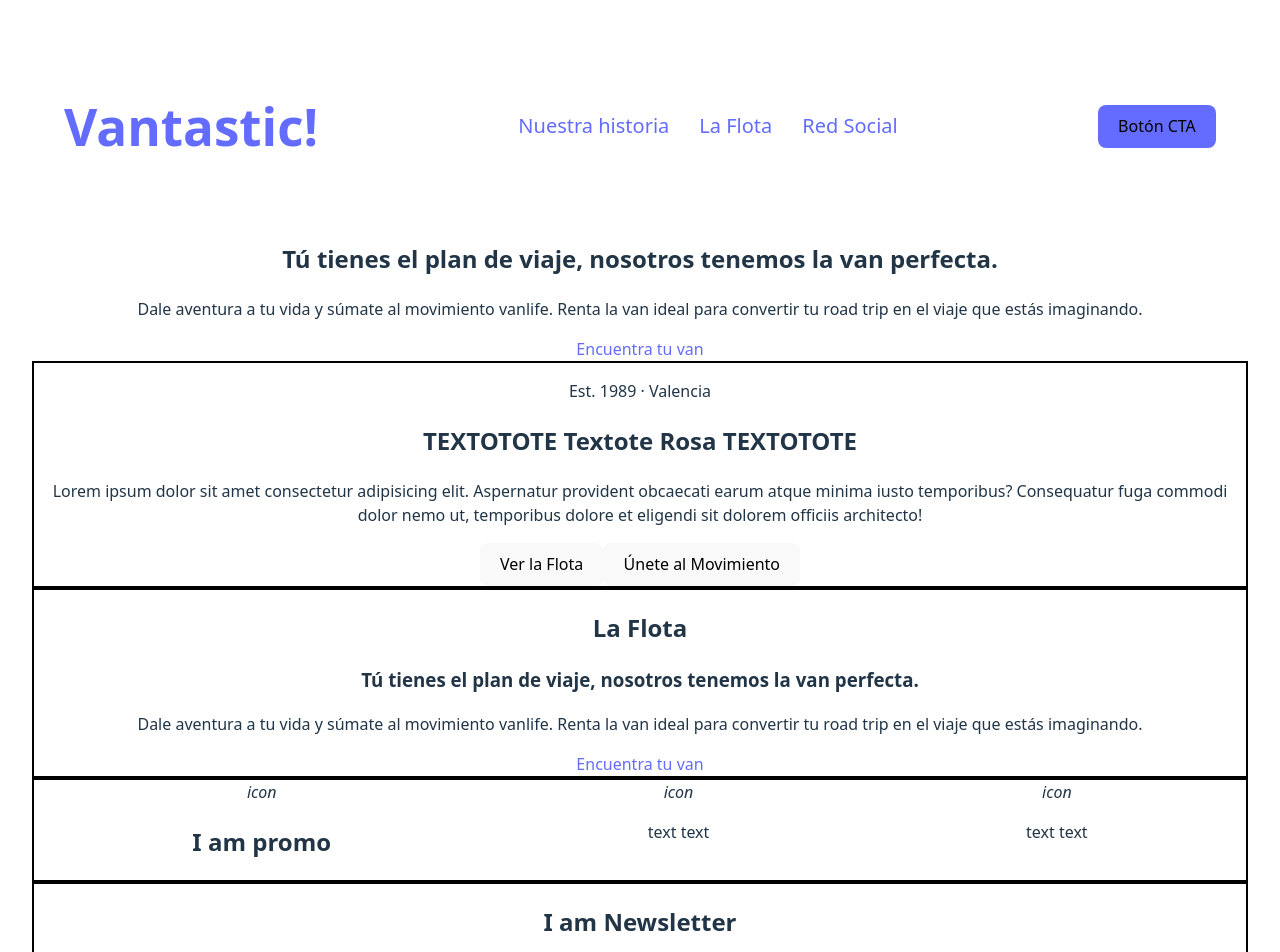
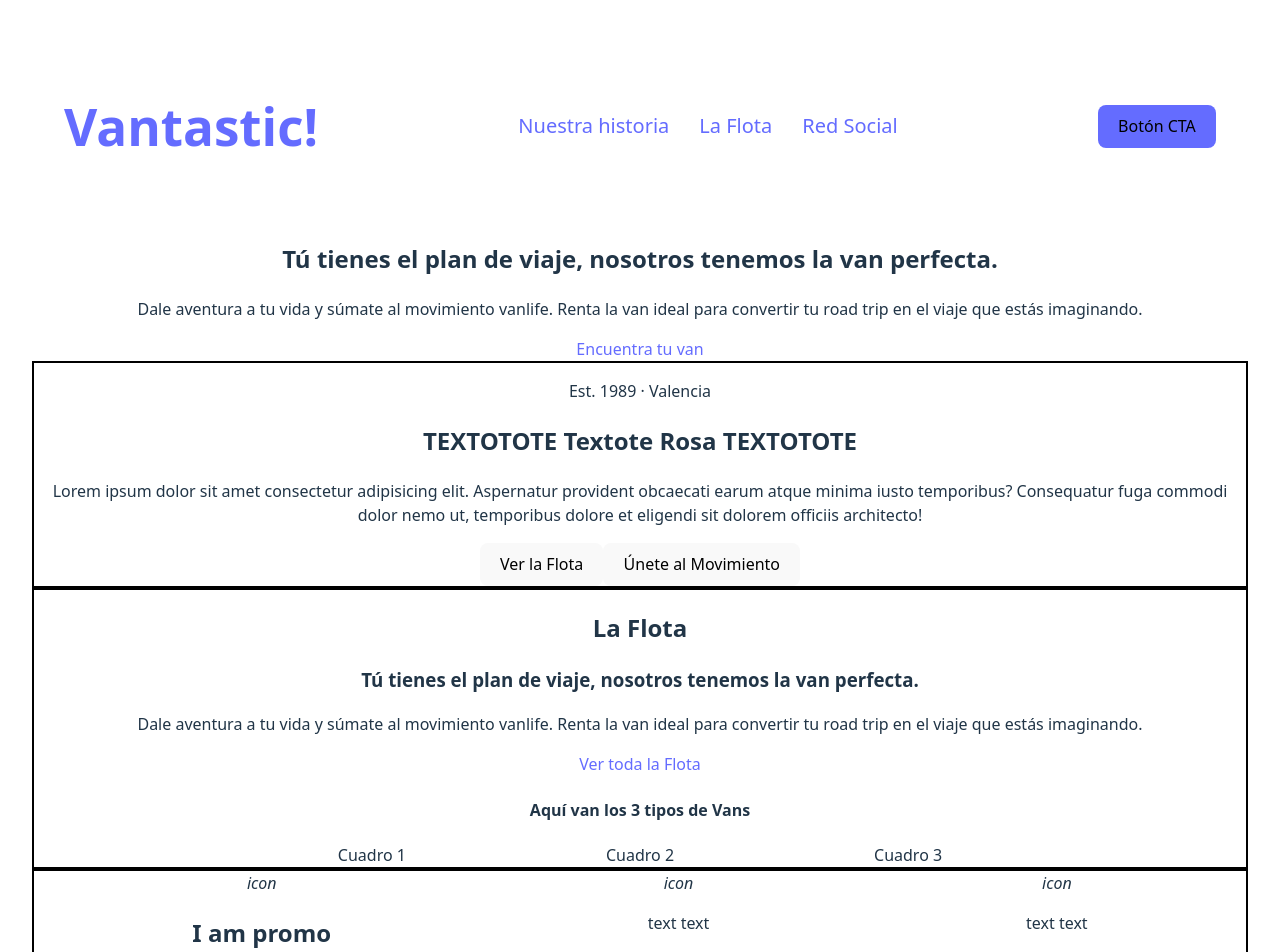
Before and after one commit to candytale55/vantastic, a React (Vite) app: page /home in a window 1280 px wide. Shown: the top 952 px of the page. Built offline with nearby package versions, Linux system fonts and the light colour scheme; what miragejs would draw is missing.

Commit message:
feat(Fleet): update link text and add fleet gallery layout - SKELETON

```diff
--- a/src/index.css
+++ b/src/index.css
@@ -129,3 +129,10 @@ fieldset {
   display: flex;
   justify-content: space-around;
 }
+
+/* TODO: Temporal styles for fleet gallery in Home */
+.fleet-gallery-container {
+  display: flex;
+  justify-content: center;
+  gap: 200px;
+}
--- a/src/pages/sections/Fleet.jsx
+++ b/src/pages/sections/Fleet.jsx
@@ -6,7 +6,14 @@ export default function Fleet() {
             <h2>La Flota</h2>
             <h3>Tú tienes el plan de viaje, nosotros tenemos la van perfecta.</h3>
             <p>Dale aventura a tu vida y súmate al movimiento vanlife. Renta la van ideal para convertir tu road trip en el viaje que estás imaginando.</p>
-            <Link to="vans">Encuentra tu van</Link>
+            <Link to="vans">Ver toda la Flota</Link>
+            <h4>Aquí van los 3 tipos de Vans</h4>
+            {/* //TODO: Cambiar por componente */}
+            <div className="fleet-gallery-container">
+                <div>Cuadro 1</div>
+                <div>Cuadro 2</div>
+                <div>Cuadro 3</div>
+            </div>
         </section>
     )
 }
```
